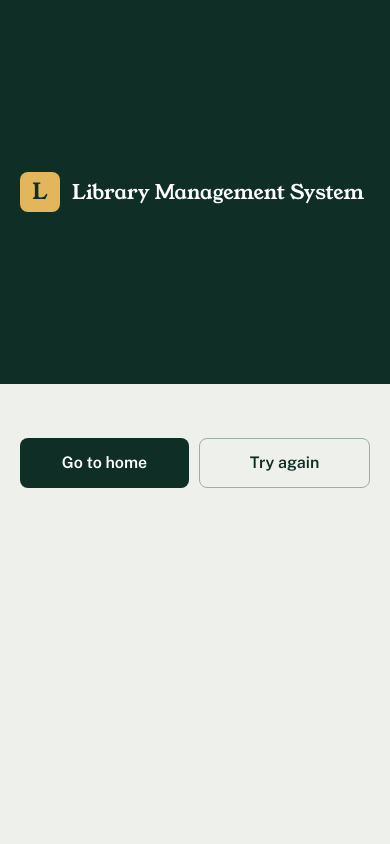
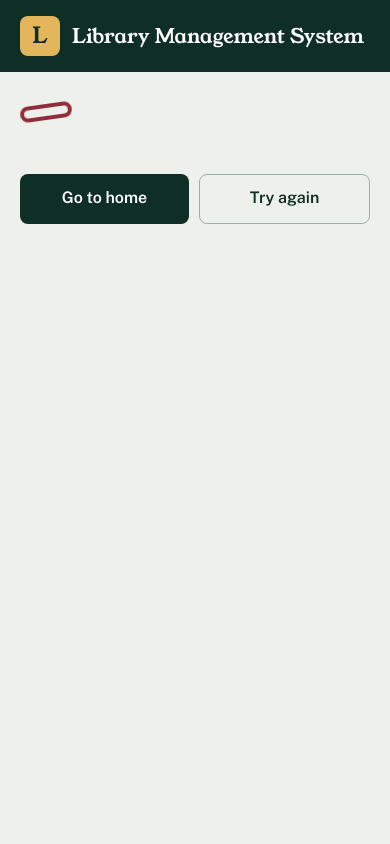
Before and after one commit to moviebot-latest/management-trial, a Flask app: template templates/error.html in a window 390 px wide. Run offline with Flask 3, Linux system fonts and the light colour scheme; the template is opened without the code that fills it, so the values that code supplies are empty; some libraries are stand-ins or nearby versions.

Commit message:
Add files via upload

```diff
--- a/static/auth.css
+++ b/static/auth.css
@@ -15,7 +15,7 @@ body.auth{margin:0;min-height:100vh;font-family:var(--font-body);font-size:16px;
 a{color:inherit}
 :focus-visible{outline:3px solid var(--brass);outline-offset:2px}
 
-.auth-shell{min-height:100vh;display:grid;grid-template-columns:minmax(340px,5fr) minmax(0,6fr)}
+.auth-shell{min-height:100vh;min-height:100dvh;display:grid;grid-template-columns:minmax(340px,5fr) minmax(0,6fr)}
 
 /* ---------- left: the library card ---------- */
 .auth-aside{background:var(--ink);color:#E6EFE9;padding:clamp(28px,4.5vw,64px);display:flex;flex-direction:column;justify-content:space-between;gap:36px;overflow:hidden}
@@ -85,10 +85,14 @@ select.input{background-image:linear-gradient(45deg,transparent 50%,#4F5F58 50%)
 .error-id{display:inline-block;margin:0 0 6px;padding:4px 10px;border-radius:6px;background:#E3ECE6;font-family:var(--font-card);font-size:14px}
 
 @media (max-width:860px){
-  .auth-shell{grid-template-columns:1fr}
-  .auth-aside{padding:18px 20px;gap:0;flex-direction:row;align-items:center}
+  .auth-shell{grid-template-columns:1fr;grid-template-rows:auto 1fr}
+  .auth-aside{padding:16px 20px;gap:0;flex-direction:row;align-items:center;align-self:start}
   .aside-copy,.checkout-card{display:none}
   .auth-main{align-items:start;padding:28px 20px 48px}
   .rules{grid-template-columns:1fr}
 }
 @media (prefers-reduced-motion:reduce){.stamp{animation:none}*{scroll-behavior:auto!important;transition:none!important}}
+
+.error-stamp{display:inline-block;margin:4px 0 20px;padding:4px 22px;border:4px solid var(--stamp);border-radius:8px;color:var(--stamp);font-family:var(--font-card);font-weight:700;font-size:clamp(48px,11vw,80px);line-height:1.15;transform:rotate(-5deg);animation:thump .55s .15s cubic-bezier(.2,1.5,.4,1) both}
+.retry-note{margin:18px 0 0;color:var(--muted);font-size:15px}
+@media (prefers-reduced-motion:reduce){.error-stamp{animation:none}}
```
